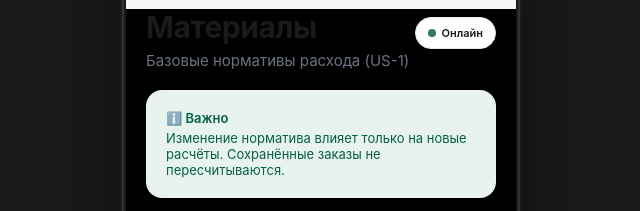
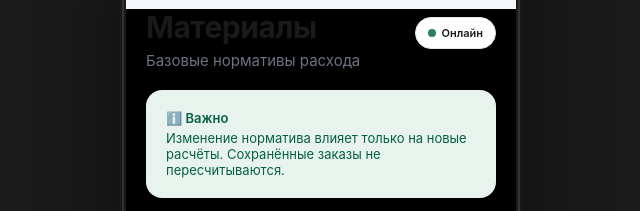
Before and after one commit to julwish/cleanCalcApp-prototype, a plain HTML site: page index.html in a window 1280 px wide. Both pictures are taken after a click on the element 640 px from the left and 602 px from the top of the page. Shown: the part 113-324 px from the top of the page, 319-959 px from the left. Drawn offline with Linux system fonts and the light colour scheme.

Commit message:
index.html

```diff
--- a/index.html
+++ b/index.html
@@ -1154,7 +1154,7 @@
     <!-- ============ SCREEN: Материалы ============ -->
     <div class="screen" id="screen-materials">
       <h1 class="page-title">Материалы</h1>
-      <p class="page-subtitle">Базовые нормативы расхода (US-1)</p>
+      <p class="page-subtitle">Базовые нормативы расхода</p>
 
       <div class="card" style="background: #E8F3EE;">
         <div style="font-size: 13px; color: #065F46; font-weight: 600; margin-bottom: 4px;">ℹ️ Важно</div>
```
